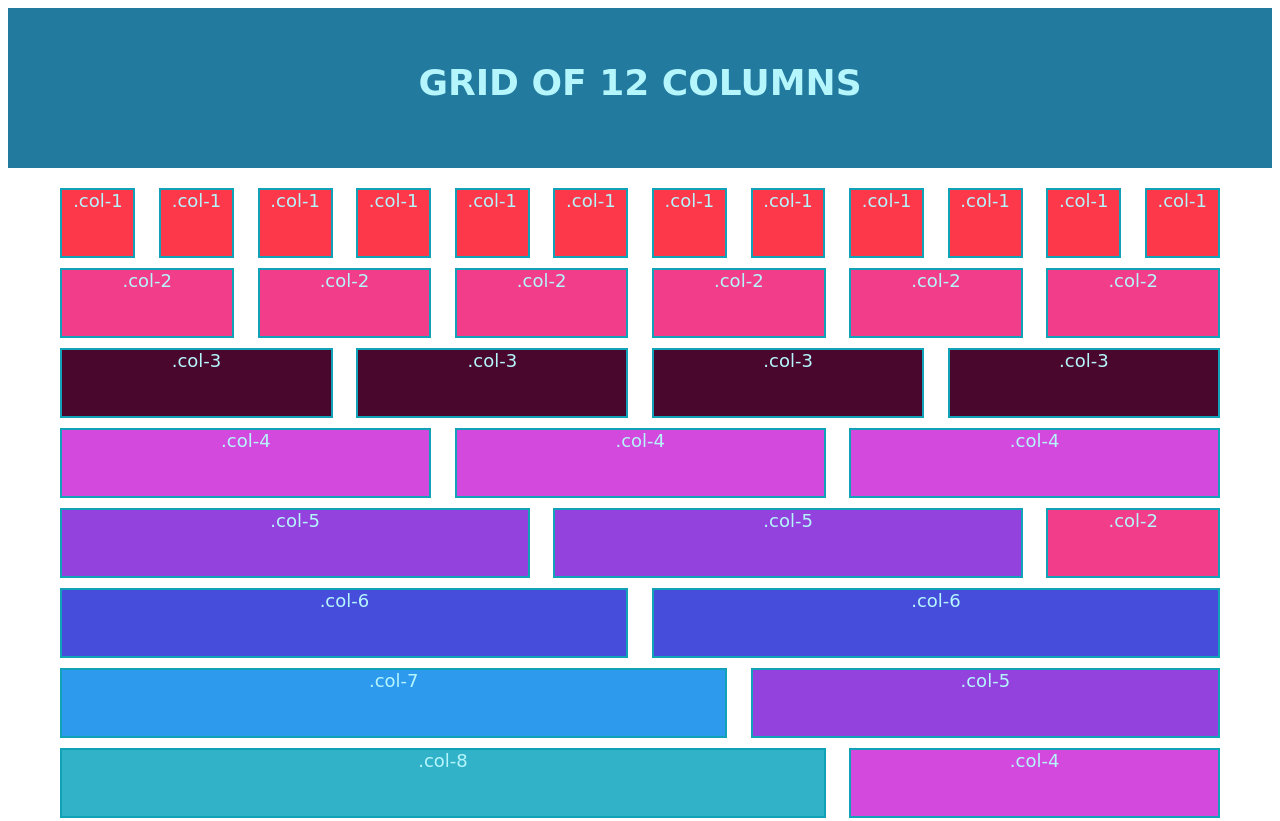
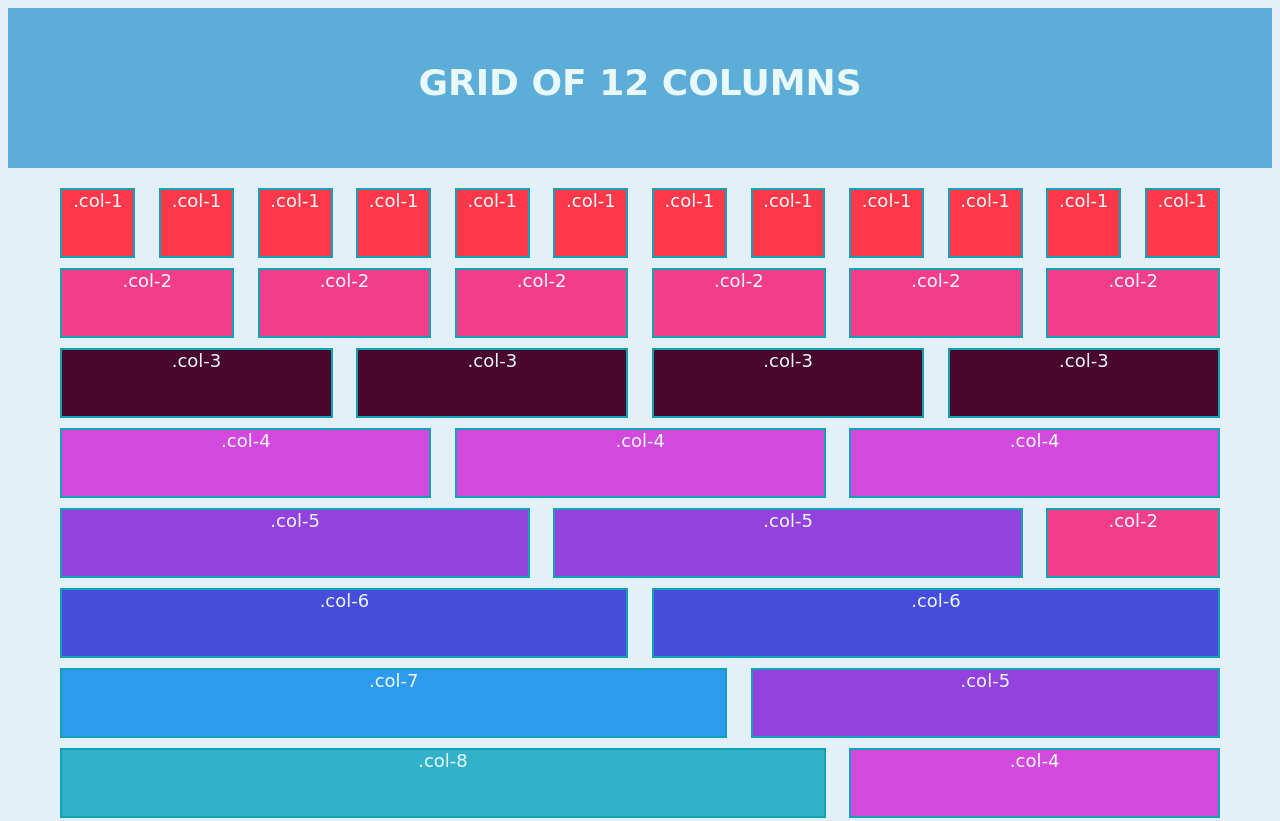
Before and after one commit to alivane/grid-12-columns, a plain HTML site: page index.html in a window 1280 px wide. Shown: the top 821 px of the page. Drawn offline with Linux system fonts and the light colour scheme.

Commit message:
insert of colors to header and body

```diff
--- a/grid.css
+++ b/grid.css
@@ -174,11 +174,14 @@ body {
 /*insert of class to div*/
 *{
   text-align: center;
-  color:#B5F6FC;
+  color:#E9F9FA;
   font-family: cursive;
 }
+body{
+  background-color: #E3F0F7
+}
 header{
-  background-color: #227A9F;
+  background-color: #5CAED8;
   height: 100px;
   padding: 30px;
   margin-bottom: 20px;
```
